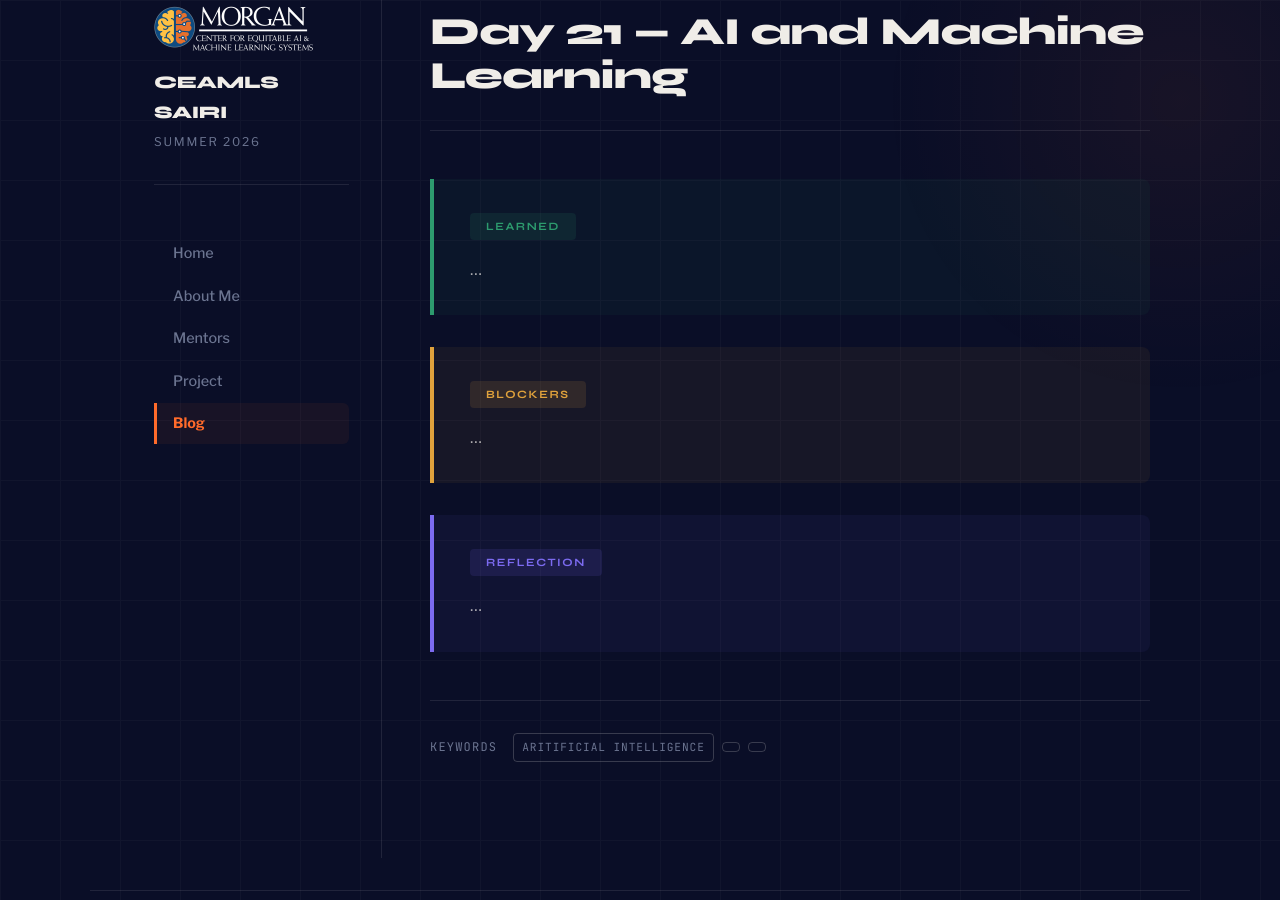
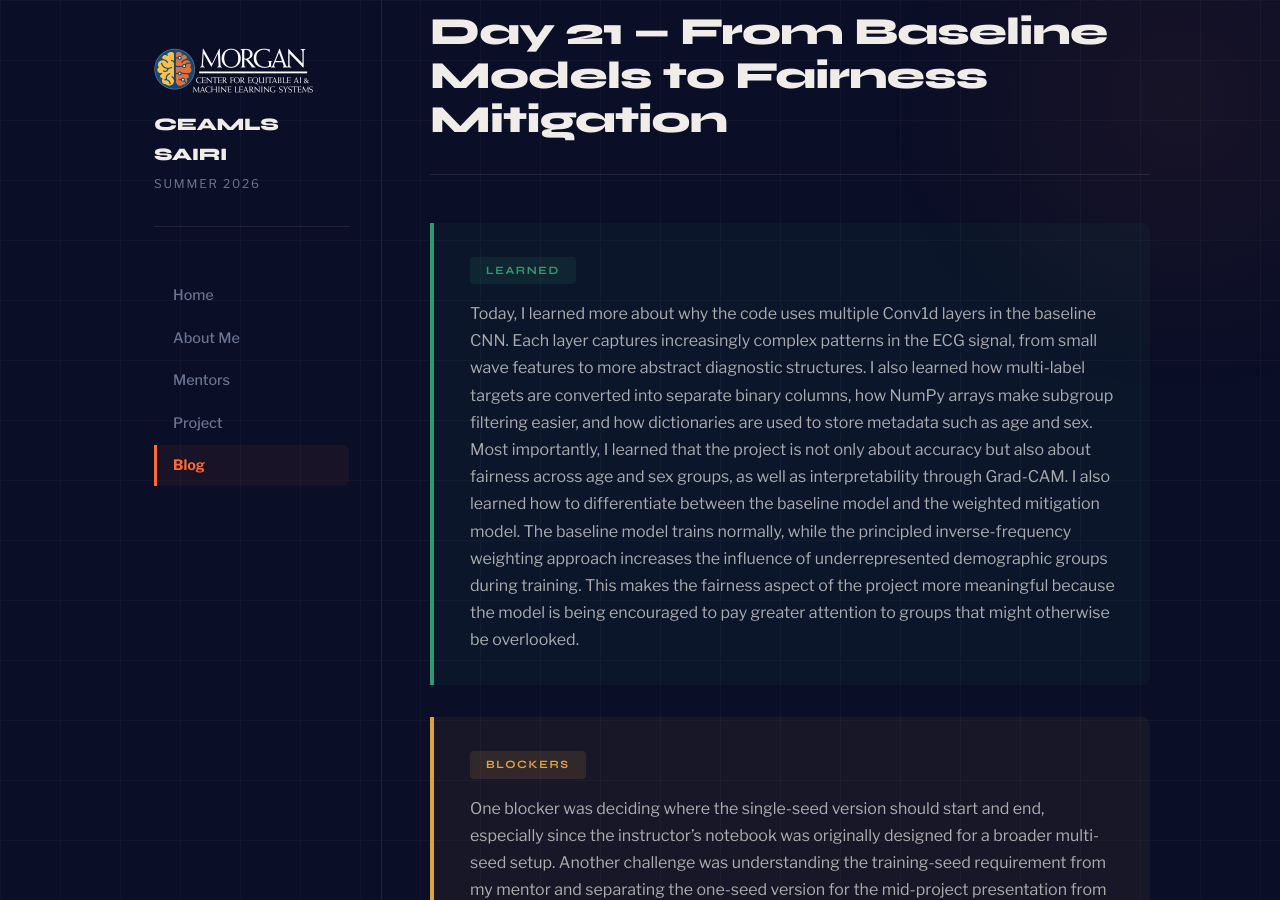
Before and after one commit to stephanieegwuchukwu-ai/stephanieegwuchukwu-aiceamls26.github.io, a Jekyll site: the page built from _posts/2026-06-23-day-21.md, in a window 1280 px wide and 900 px high, scrolled down 202 px. Built offline with Jekyll 4.4.1, drawn with Linux system fonts in a browser that asks for light colours; some of the changed text lies outside the part shown.

Commit message:
Update 2026-06-23-day-21.md

```diff
--- a/_posts/2026-06-23-day-21.md
+++ b/_posts/2026-06-23-day-21.md
@@ -1,17 +1,17 @@
 ---
 layout: post
-title: "Day 21 — AI and Machine Learning"
+title: "Day 21 — From Baseline Models to Fairness Mitigation"
 date: 2026-06-23
 permalink: /day21.html
-tags: ["Aritificial Intelligence", "", ""]
+tags: ["PyTorch", "DataScience", "GradCAM"]
 
 what_i_learned: |
-  ...
+    Today, I learned more about why the code uses multiple Conv1d layers in the baseline CNN. Each layer captures increasingly complex patterns in the ECG signal, from small wave features to more abstract diagnostic structures. I also learned how multi-label targets are converted into separate binary columns, how NumPy arrays make subgroup filtering easier, and how dictionaries are used to store metadata such as age and sex. Most importantly, I learned that the project is not only about accuracy but also about fairness across age and sex groups, as well as interpretability through Grad-CAM. I also learned how to differentiate between the baseline model and the weighted mitigation model. The baseline model trains normally, while the principled inverse-frequency weighting approach increases the influence of underrepresented demographic groups during training. This makes the fairness aspect of the project more meaningful because the model is being encouraged to pay greater attention to groups that might otherwise be overlooked.
 
 blockers: |
- ...
+    One blocker was deciding where the single-seed version should start and end, especially since the instructor's notebook was originally designed for a broader multi-seed setup. Another challenge was understanding the training-seed requirement from my mentor and separating the one-seed version for the mid-project presentation from the three-seed version that will be used later. I also had to think carefully about what code should come next after the inverse-frequency weighting block so that the workflow remained logically ordered: compute weights, train the model, save it, and then perform the fairness audit.
 
 reflection: |
- ...
+    Today's work helped me become more comfortable reading and interpreting machine learning code. Breaking down each section and asking questions about its purpose made the overall training pipeline much clearer. Overall, today was very productive, and I appreciate being able to learn at my own pace while gradually building a deeper understanding of the project.
 
 ---
```
